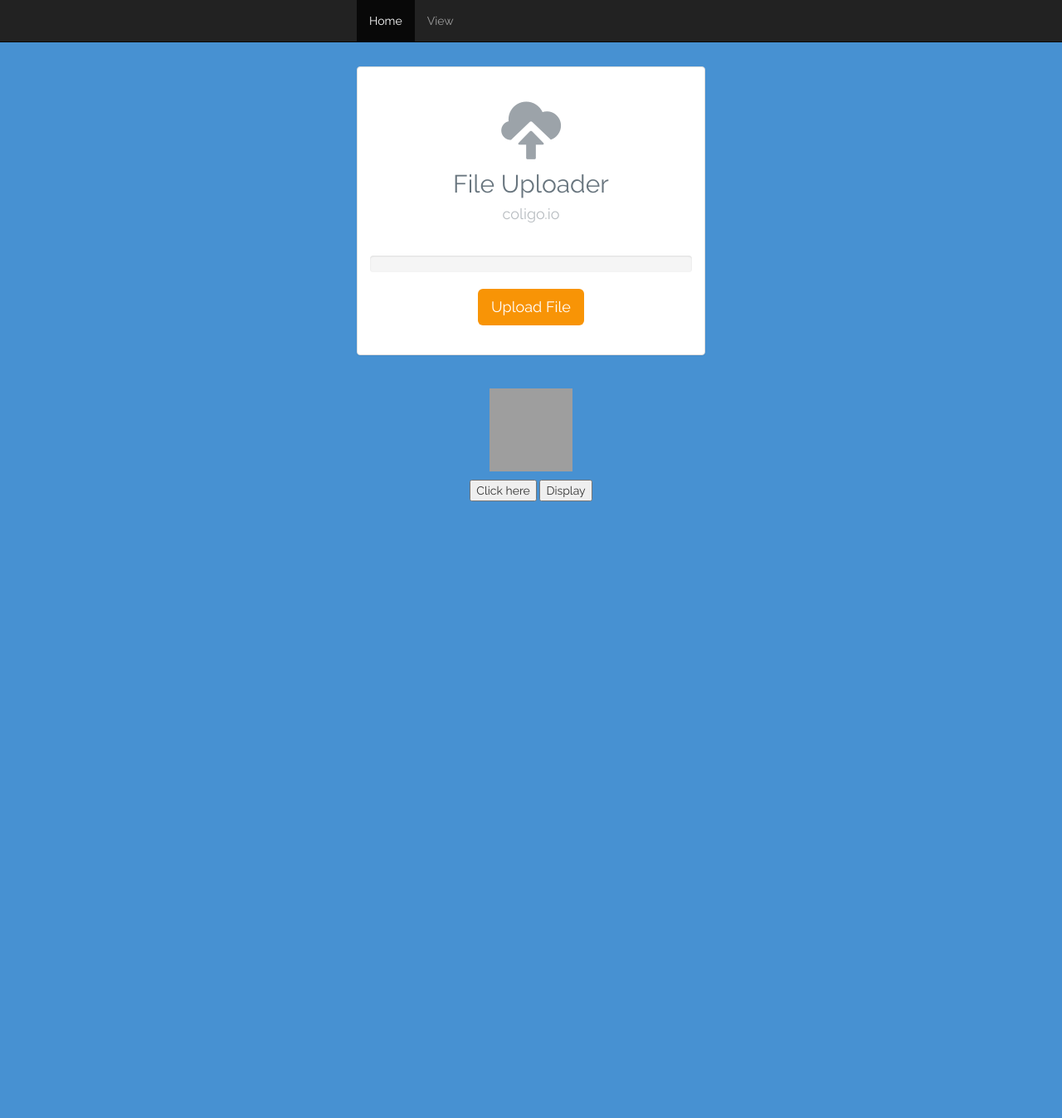
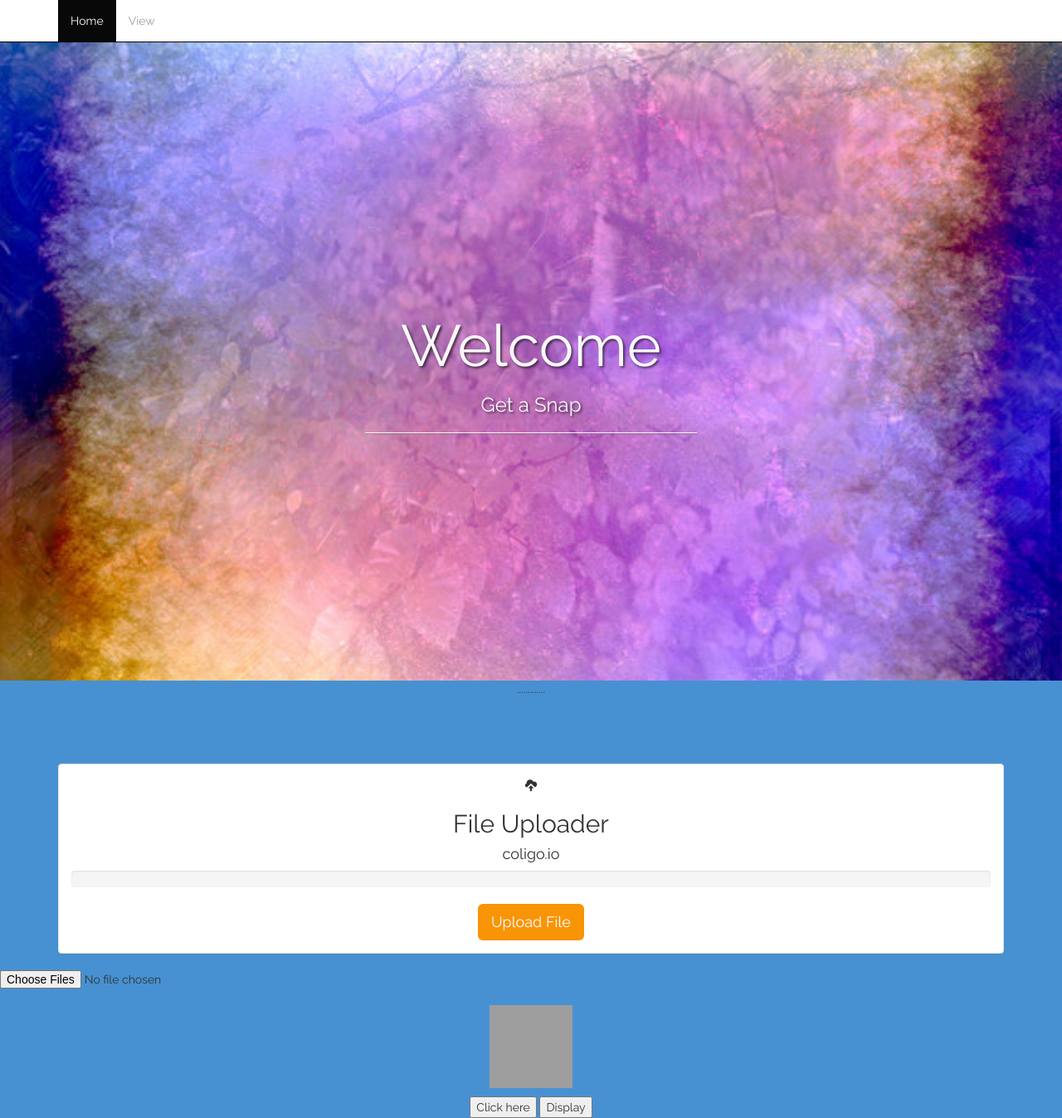
Before and after one commit to sumedha6/Photoplay, a Node server app: page / in a window 1280 px wide. Shown: the whole page at 83% size. Before the commit the page ends 604 px from the top, so only its background shows below. Run offline with Node 20, Linux system fonts and the light colour scheme; some libraries are stand-ins or nearby versions; grey boxes are pictures that could not be loaded.

Commit message:
css updated

```diff
--- a/app.js
+++ b/app.js
@@ -157,6 +157,9 @@
     }
 
     app.post('/search', function(req, res) {
+      // var _send = res.send;
+      //  var sent = false;
+
         var search = req.body;
         var key = '';
         var str = '';
@@ -171,7 +174,7 @@
 
 
         MongoClient.connect(url, function(err, db) {
-            var cursor = db.collection('photo').find(); //, function(err, doc) {
+            var cursor = db.collection('photo').find();
             cursor.each(function(err, doc) {
 
 
@@ -189,9 +192,12 @@
 
                     }
 
+                    res.send(str);
 
                 }
+                console.log("::::::::::::::string:::::::::", str)
 
+      // res.send(str);
             });
 
         });
--- a/public/css/styles.css
+++ b/public/css/styles.css
@@ -22,7 +22,43 @@
   background-color: #F89406;
   border: none;
 }
+.intro-header {
+    padding-top: 50px; /* If you're making other pages, make sure there is 50px of padding to make sure the navbar doesn't overlap content! */
+    padding-bottom: 50px;
+    text-align: center;
+    color: #f8f8f8;
+    background: url(../images/ow1AXem.jpg) no-repeat center center;
+    background-size: cover;
+}
+.intro-message {
+    position: relative;
+    padding-top: 20%;
+    padding-bottom: 20%;
+}
+.intro-message > h1 {
+    margin: 0;
+    text-shadow: 2px 2px 3px rgba(0,0,0,0.6);
+    font-size: 5em;
+}
 
+.intro-divider {
+    width: 400px;
+    border-top: 1px solid #f8f8f8;
+    border-bottom: 1px solid rgba(0,0,0,0.2);
+}
+
+.intro-message > h3 {
+    text-shadow: 2px 2px 3px rgba(0,0,0,0.6);
+}
+
+@media(max-width:767px) {
+    .intro-message {
+        padding-bottom: 15%;
+    }
+
+    .intro-message > h1 {
+        font-size: 3em;
+    }
 .upload-btn:hover,
 .upload-btn:focus,
 .upload-btn:active,
--- a/public/index.html
+++ b/public/index.html
@@ -13,9 +13,9 @@
 </head>
 
 <body>
-    <nav class="navbar navbar-inverse navbar-fixed-top">
+    <nav class="navbar navbar-inverse navbar-fixed-top" style="background-color:white">
         <div class="container">
-            <div id="navbar" class="collapse navbar-collapse">
+            <div id="navbar" class="collapse navbar-collapse" style="background-color:white">
                 <ul class="nav navbar-nav">
                     <li class="active"><a href="/">Home</a></li>
                     <li><a href="view">View</a></li>
@@ -24,6 +24,29 @@
             </div>
         </div>
     </nav>
+..............
+<div class="intro-header" style="height:100%">
+    <div class="container">
+
+        <div class="row">
+            <div class="col-lg-12">
+                <div class="intro-message">
+                    <h1>Welcome</h1>
+                    <h3>Get a Snap</h3>
+                    <hr class="intro-divider">
+
+                </div>
+            </div>
+        </div>
+
+    </div>
+
+
+</div>
+
+
+
+    .............
     <div class="container">
         <div class="row">
             <div class="col-xs-12">
```
Also changed, not shown: public/images/ow1AXem.jpg (added).
